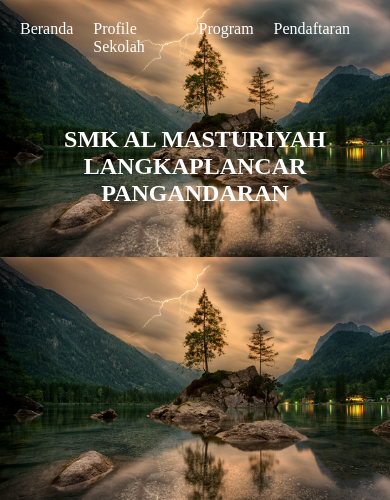
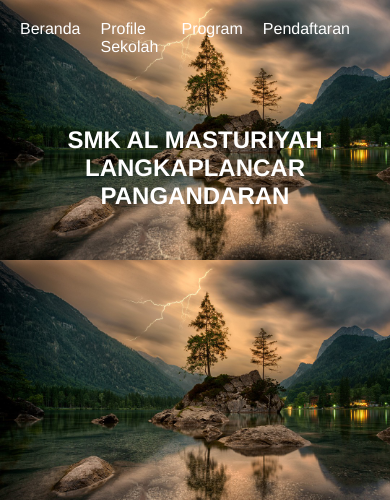
Before and after one commit to Septiansyah202/ahmad, a PHP site: page / in a window 390 px wide. Shown: the top 500 px of the page. Run offline with PHP 8.4, Linux system fonts and the light colour scheme.

Commit message:
Add files via upload

```diff
--- a/styles.css
+++ b/styles.css
@@ -106,3 +106,14 @@ footer {
 .dropdown:hover .dropbtn {
     background-color: #555;
 }
+body {
+    font-family: Arial, sans-serif;
+}
+
+
+@media only screen and (max-width: 600px) {
+
+    body {
+        font-family: "Helvetica Neue", Helvetica, Arial, sans-serif;
+    }
+}
```
